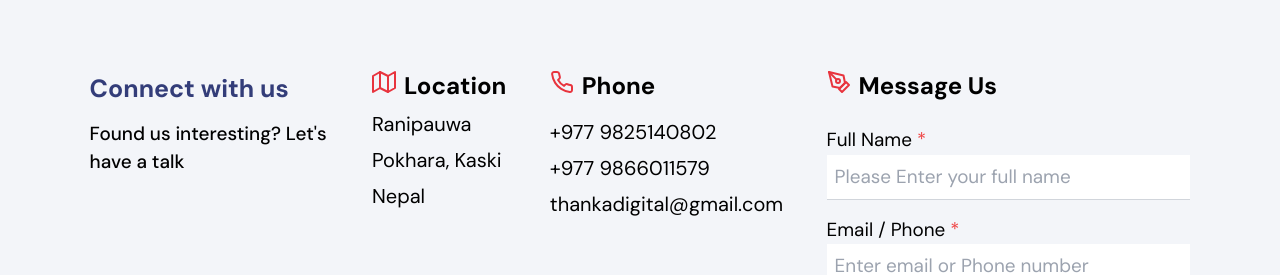
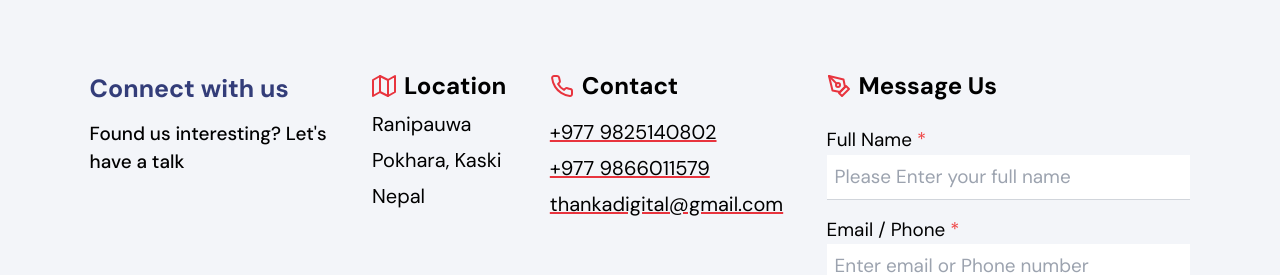
Before and after one commit to alsongarbuja/thankadigital, a Next.js app: page / in a window 1280 px wide. Shown: the part 2878-3153 px from the top of the page. Built offline with nearby package versions, Linux system fonts and the light colour scheme.

Commit message:
update: small UI change to connect section

```diff
--- a/src/app/(main_site)/_components/ConnectSection.tsx
+++ b/src/app/(main_site)/_components/ConnectSection.tsx
@@ -23,7 +23,7 @@ const ConnectSection = () => {
 
           <div className="flex flex-col justify-between w-full gap-10 md:flex-row md:justify-between">
             <div className="flex flex-col gap-2">
-              <p className="flex gap-2 text-2xl font-bold">
+              <p className="flex items-center gap-2 text-2xl font-bold">
                 <Map className="text-primary_red" /> Location
               </p>
               {footerConnect[0].location?.map((con, i) => (
@@ -34,18 +34,22 @@ const ConnectSection = () => {
             </div>
 
             <div className="flex flex-col gap-2">
-              <p className="flex gap-2 mb-2 text-2xl font-bold">
-                <Phone className="text-primary_red" /> Phone
+              <p className="flex items-center gap-2 mb-2 text-2xl font-bold">
+                <Phone className="text-primary_red" /> Contact
               </p>
               {footerConnect[1].connect?.map((con, i) => (
-                <Link href={con.link} key={i} className="text-xl">
+                <Link
+                  href={con.link}
+                  key={i}
+                  className="text-xl underline decoration-primary_red underline-offset-3"
+                >
                   {con.contact}
                 </Link>
               ))}
             </div>
 
             <div className="flex flex-col gap-2">
-              <p className="flex gap-2 mb-2 text-2xl font-bold">
+              <p className="flex items-center gap-2 mb-2 text-2xl font-bold">
                 <PenTool className="text-primary_red" /> Message Us
               </p>
               <ContactForm />
```
